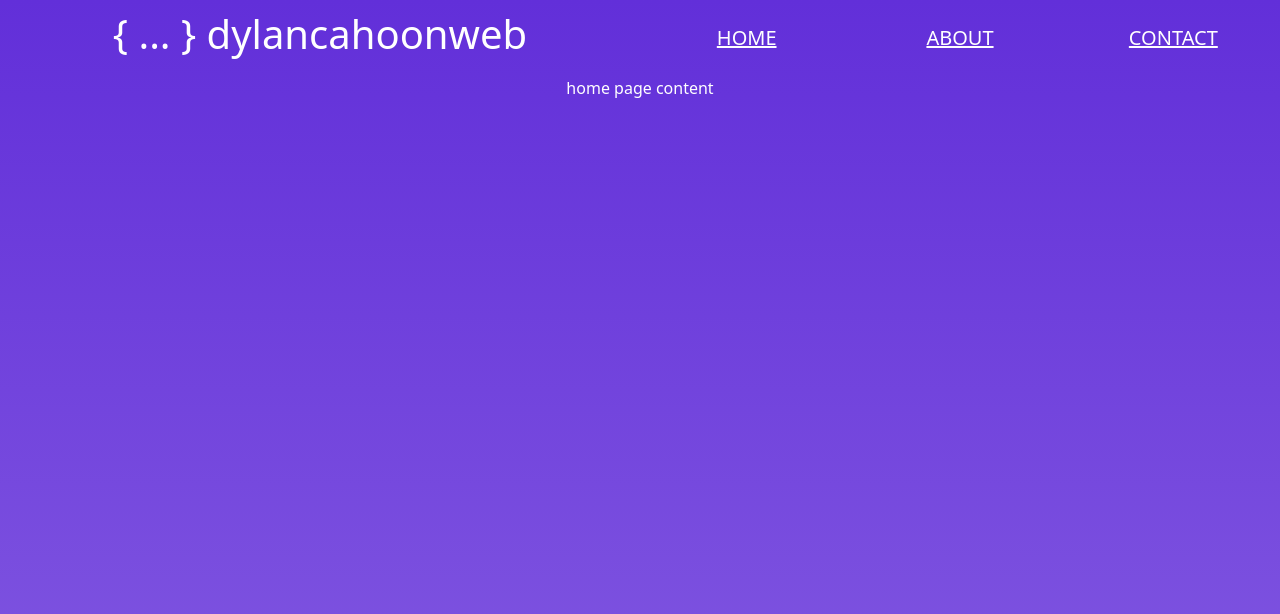
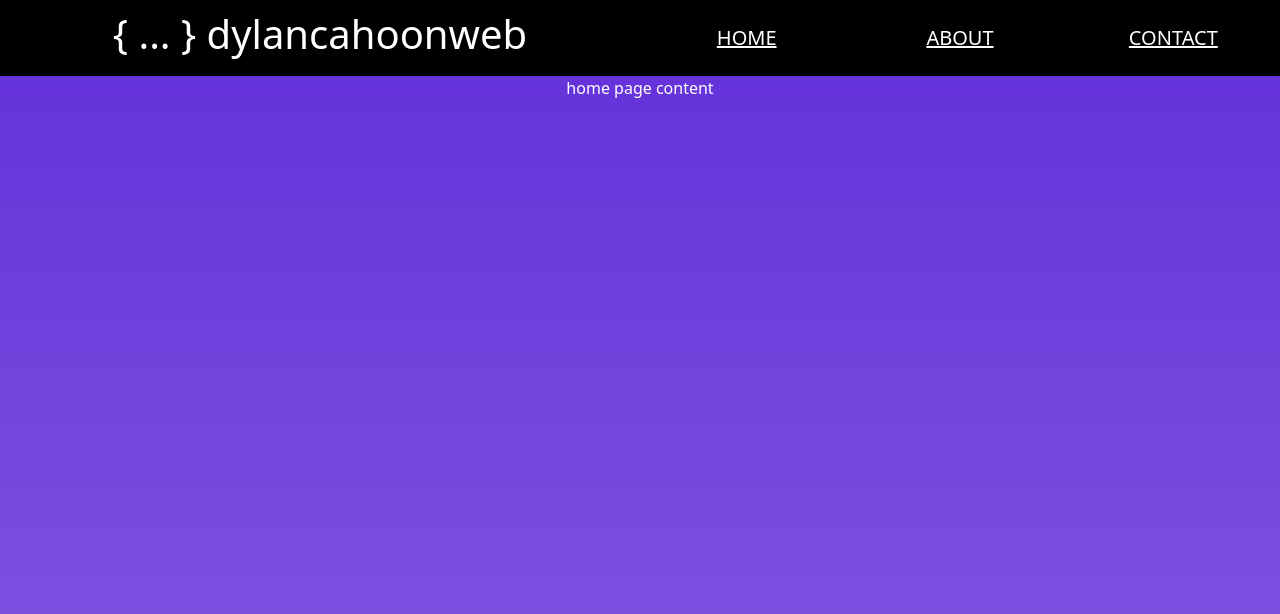
Before and after one commit to dcahoon/portfolio, a React (Create React App) app: page / in a window 1280 px wide. Shown: the top 614 px of the page. Built offline with nearby package versions, Linux system fonts and the light colour scheme.

Commit message:
changed color of header

```diff
--- a/src/index.css
+++ b/src/index.css
@@ -7,6 +7,10 @@ body {
 code {
   font-family: source-code-pro, Menlo, Monaco, Consolas, 'Courier New',
     monospace;
+}
+
+.nav {
+  background-color: #000;
 }
 
 .navlink {
@@ -24,3 +28,7 @@ code {
 }
 
 /* 255, 68, 99 */
+
+/* https://github.com/mars/create-react-app-buildpack.git */
+
+/* https://serene-meadow-81306.herokuapp.com/ */
```
